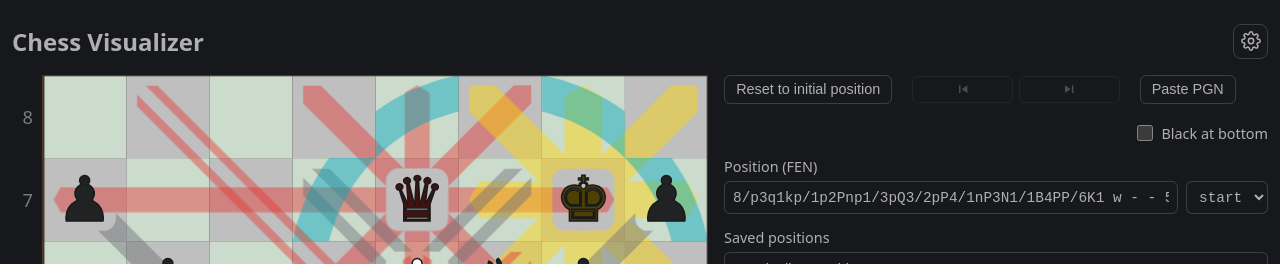
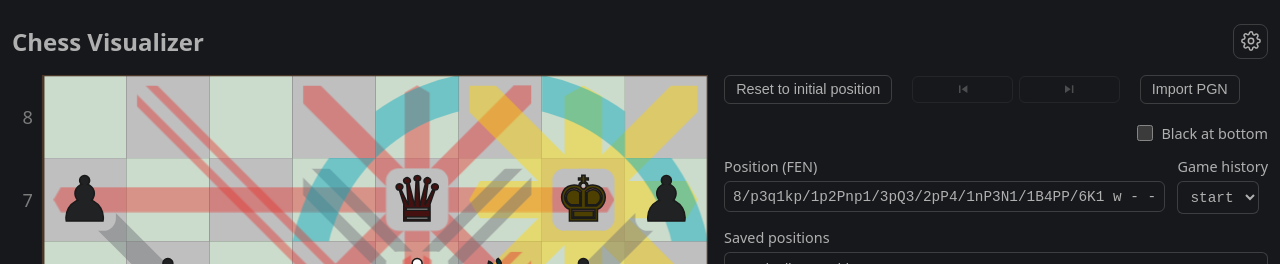
Before and after one commit to ivan-veselovsky/chess-visualizer, a React (Vite) app: page / in a window 1280 px wide. Shown: the top 264 px of the page. Built offline with nearby package versions, Linux system fonts and the light colour scheme.

Commit message:
UI corrections

```diff
--- a/src/app/App.tsx
+++ b/src/app/App.tsx
@@ -198,7 +198,7 @@ export default function App() {
               title="Paste a game in PGN"
               onClick={() => setPgnOpen(true)}
             >
-              Paste PGN
+              Import PGN
             </button>
             <ToggleField
               id="flip-board"
--- a/src/app/FenField.tsx
+++ b/src/app/FenField.tsx
@@ -13,9 +13,9 @@ interface FenFieldProps {
 }
 
 /**
- * The position, as an editable FEN, with every position reached so far offered
- * as a suggestion. The board follows every keystroke that parses; one that does
- * not is reported here and leaves the board alone.
+ * The position, as an editable FEN, beside the list of positions reached so
+ * far. The board follows every keystroke that parses; one that does not is
+ * reported here and leaves the board alone.
  */
 export default function FenField({
   value,
@@ -27,12 +27,16 @@ export default function FenField({
 }: FenFieldProps) {
   return (
     <div className="fen-field">
+      {/* Two labelled columns, each control starting under its own label. */}
+      <div className="fen-field-inputs">
+        <div className="fen-column">
           <label htmlFor="fen">Position (FEN)</label>
-      <div className="fen-field-inputs">
           <input
             id="fen"
             type="text"
-          className={error === null ? "fen-input" : "fen-input fen-input-invalid"}
+            className={
+              error === null ? "fen-input" : "fen-input fen-input-invalid"
+            }
             value={value}
             spellCheck={false}
             autoComplete="off"
@@ -41,6 +45,10 @@ export default function FenField({
             aria-describedby={error === null ? undefined : "fen-error"}
             onChange={(event) => onChange(event.target.value)}
           />
+        </div>
+
+        <div className="history-column">
+          <label htmlFor="game-history">Game history</label>
           {/*
             A real list rather than a datalist against the input: a datalist
             filters its options by what the field already holds, and the field
@@ -50,9 +58,9 @@ export default function FenField({
             it unique to the ply even when the pieces stand as they did before.
           */}
           <select
+            id="game-history"
             className="history-select"
-          aria-label="Position history"
-          title="Position history"
+            title="Game history"
             value={current}
             onChange={(event) => onSelectPosition(Number(event.target.value))}
           >
@@ -63,6 +71,8 @@ export default function FenField({
             ))}
           </select>
         </div>
+      </div>
+
       {error !== null && (
         <p id="fen-error" className="fen-error" role="alert">
           {error}
--- a/src/styles.css
+++ b/src/styles.css
@@ -259,7 +259,7 @@ body {
   width: 100%;
 }
 
-.fen-field > label {
+.fen-field label {
   display: block;
   margin-bottom: 0.3rem;
   font-size: 0.9rem;
@@ -267,12 +267,21 @@ body {
 
 .fen-field-inputs {
   display: flex;
-  align-items: stretch;
-  gap: 0.5rem;
+  align-items: flex-start;
+  gap: 0.75rem;
+}
+
+.fen-column {
+  flex: 1 1 0;
+  min-width: 0;
+}
+
+.history-column {
+  flex: 0 0 auto;
 }
 
 .fen-input {
-  flex: 1 1 auto;
+  width: 100%;
   min-width: 0;
   padding: 0.4rem 0.5rem;
   font-family: ui-monospace, monospace;
```
Lines whose indentation alone changed are shown as unchanged.
